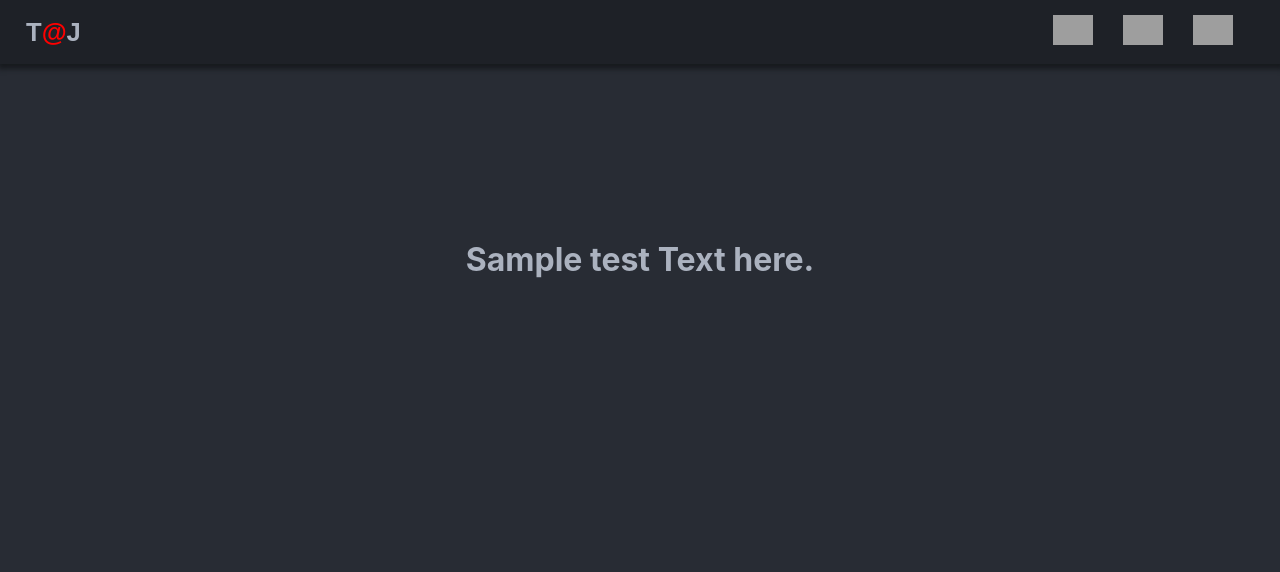
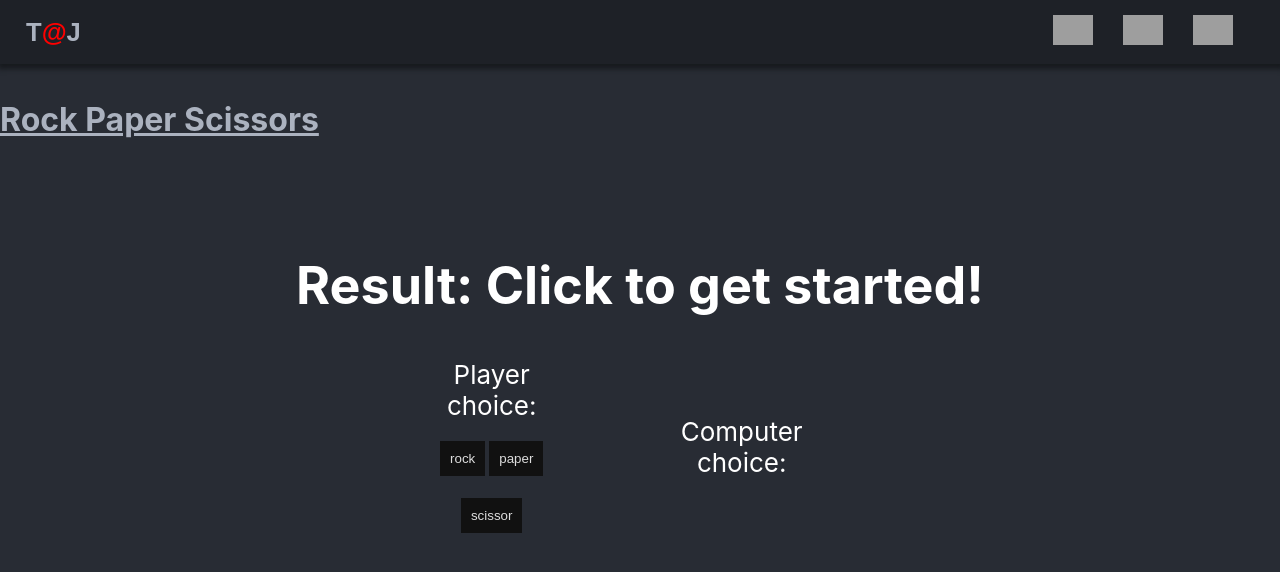
Before and after one commit to tamton-aquib/tamton-aquib.github.io, a React (Vite) app: page / in a window 1280 px wide. Shown: the top 572 px of the page. Built offline with nearby package versions, Linux system fonts and the light colour scheme; grey boxes are pictures that could not be loaded.

Commit message:
including rps component

```diff
--- a/src/App.css
+++ b/src/App.css
@@ -1,6 +1,7 @@
 :root {
 	--dark: #282c34;
 	--fore: #e86671;
+	--light: #cccccc;
 }
 
 .App {
--- a/src/App.jsx
+++ b/src/App.jsx
@@ -2,15 +2,14 @@ import React from 'react'
 import './App.css'
 import Header from './components/Header.jsx'
 import './components/Header.css'
+import RPS from './components/RPS.jsx'
 
 function App() {
 
 	return (
 		<div className="App">
 			<Header />
-			<h1 className="nice">
-				Sample test Text here.
-			</h1>
+			<RPS />
 		</div>
 	)
 }
--- a/src/components/Header.css
+++ b/src/components/Header.css
@@ -1,6 +1,7 @@
 :root {
 	--white: #aaaaaa;
 	--header-main: #1e2127;
+	--header-light: #abb2bf;
 }
 
 .header {
--- /dev/null
+++ b/src/components/RPS.css
@@ -0,0 +1,50 @@
+.idk {
+	position: relative;
+	text-align: center;
+	min-height: 100vh;
+	display: flex;
+	flex-direction: column;
+	align-items: center;
+	justify-content: center;
+	font-size: calc(10px + 2vmin);
+	color: white;
+}
+
+.heading {
+	position: absolute;
+	color: var(--fg);
+	text-decoration: underline;
+	margin-top: 100px;
+}
+
+.result {
+	margin-bottom: 30px;
+}
+
+.boxes {
+	display: flex;
+	background-color: var(--fg);
+	height: 200px;
+	width: 500px;
+	justify-content: center;
+	align-items: center;
+	border-radius: 10px;
+}
+
+.player-box {
+	padding-inline: 1rem;
+	margin-left: 0;
+}
+
+.comp-box {
+	padding-inline: 40px;
+}
+
+.button-choices {
+	margin: 2px;
+	padding: 10px;
+	margin-top: 20px;
+	background-color: #111111;
+	color: #dddddd;
+	border: none;
+}
--- /dev/null
+++ b/src/components/RPS.jsx
@@ -0,0 +1,55 @@
+import React, { useState } from 'react'
+import './RPS.css'
+
+function RPS() {
+	const [result, setResult] = useState("Click to get started!")
+	const [choices, setChoices] = useState({ player: "", comp: "" })
+
+	const compareChoices = (pc, cc) => {
+		if (pc == "rock" && cc == "paper") return false
+		else if (pc == "rock" && cc == "scissor") return true
+		else if (pc == "rock" && cc == "rock") return "Tie"
+		else if (pc == "paper" && cc == "rock") return true
+		else if (pc == "paper" && cc == "paper") return "Tie"
+		else if (pc == "paper" && cc == "scissor") return false
+		else if (pc == "scissor" && cc == "rock") return false
+		else if (pc == "scissor" && cc == "paper") return true
+		else if (pc == "scissor" && cc == "scissor") return "Tie"
+		else return "Invalid"
+	}
+
+	const getText = (e) => {
+		let playerChoice = e.target.innerHTML
+		let rand = Math.random()
+		let compChoice = rand < 0.33 ? "rock" : (rand > 0.66 ? "scissor" : "paper")
+
+		setChoices({ player: playerChoice.toUpperCase(), comp: compChoice.toUpperCase() })
+
+		let ans = compareChoices(playerChoice, compChoice)
+		ans = ans == "Tie" ? "Tie" : (ans ? "Win" : "Fail")
+		setResult(ans)
+	}
+
+
+	return (
+		<div className="container">
+			<div className="heading"><h1>Rock Paper Scissors</h1></div>
+			<div className="idk">
+				<h1 className="result">
+					Result: {result}
+				</h1>
+				<div className="boxes">
+					<div className="player-box">
+						<div className="player">Player choice:<br /> {choices.player}</div>
+						<button onClick={getText} className="button-choices">rock</button>
+						<button onClick={getText} className="button-choices">paper</button>
+						<button onClick={getText} className="button-choices">scissor</button>
+					</div>
+					<div className="comp-box">Computer choice:<br /> {choices.comp}</div>
+				</div>
+			</div>
+		</div>
+	)
+}
+
+export default RPS
```
Also changed, not shown: src/components/ToggleButton.jsx (added, +12 -0 lines), 7 other files (tests, documents, lock files or other folders).
